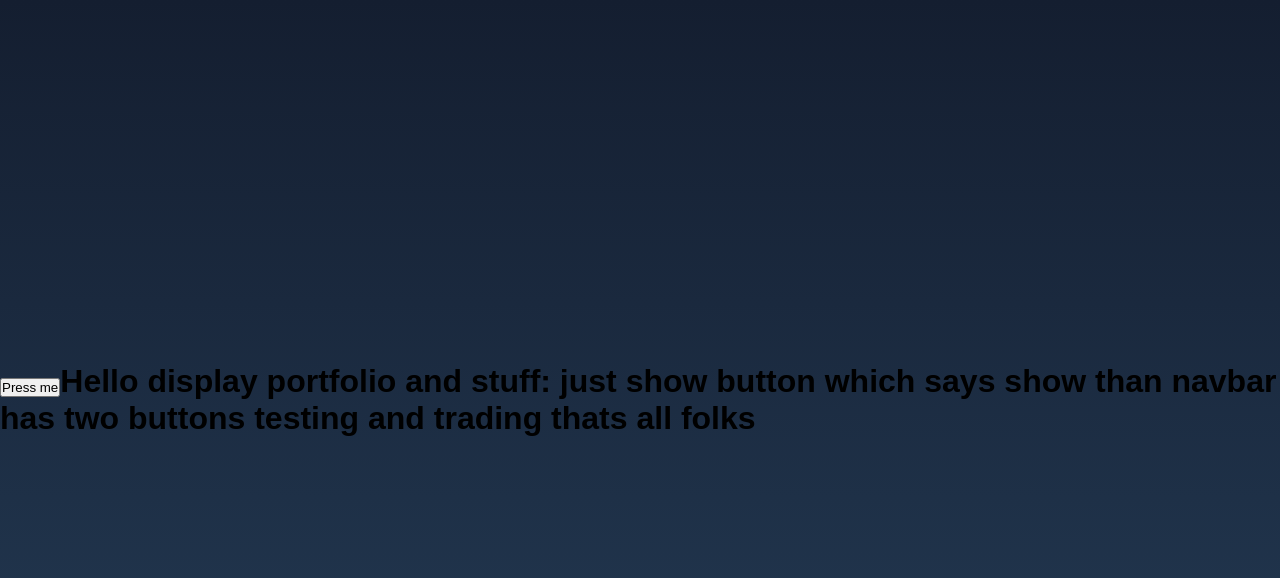
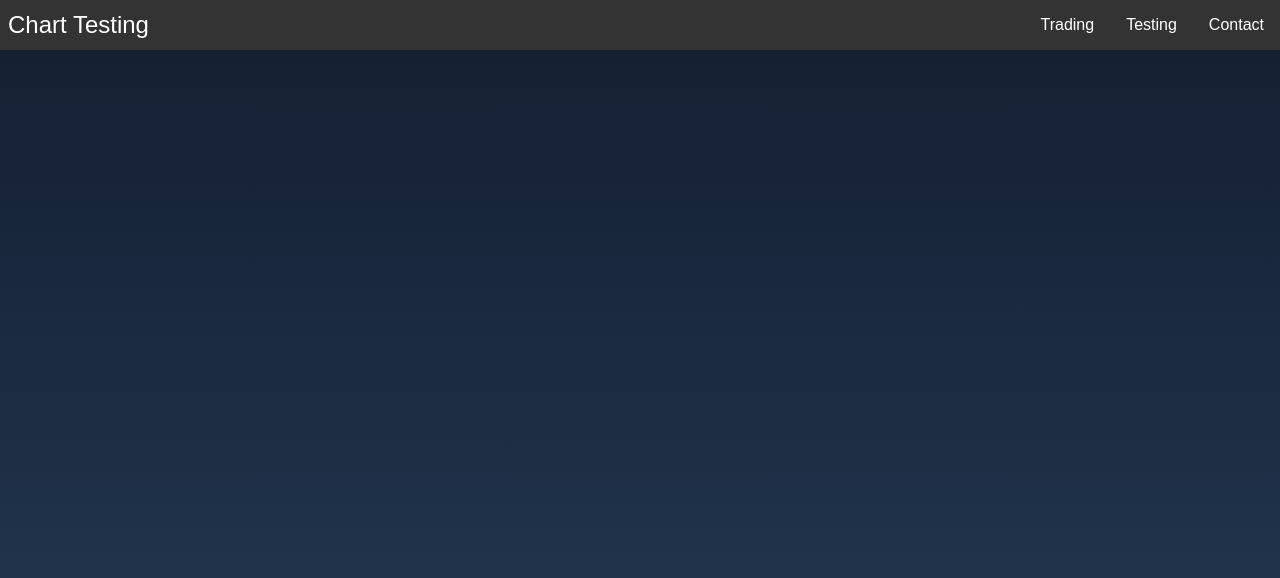
Before and after one commit to harryodendaal/chartTestingFrontend, a Next.js app: page / in a window 1280 px wide. Shown: the top 578 px of the page. Built offline with nearby package versions, Linux system fonts and the light colour scheme; sample sign-in values are in the browser's storage.

Commit message:
navbar version 1 made

```diff
--- /dev/null
+++ b/components/Navbar/Navbar.module.css
@@ -0,0 +1,89 @@
+.navbar {
+	display: flex;
+	position: relative;
+	justify-content: space-between;
+	align-items: center;
+	background-color: #333;
+	color: white;
+}
+
+.brand_title {
+	font-size: 1.5rem;
+	margin: 0.5rem;
+}
+
+.navbar_links {
+	height: 100%;
+}
+
+.navbar_links ul {
+	display: flex;
+	margin: 0;
+	padding: 0;
+}
+
+.navbar_links li {
+	list-style: none;
+}
+
+.navbar_links li a {
+	display: block;
+	text-decoration: none;
+	color: white;
+	padding: 1rem;
+}
+
+.navbar_links li:hover {
+	background-color: #555;
+}
+
+.toggle_button {
+	position: absolute;
+	top: 0.75rem;
+	right: 1rem;
+	display: none;
+	flex-direction: column;
+	justify-content: space-between;
+	width: 30px;
+	height: 21px;
+}
+
+.toggle_button .bar {
+	height: 3px;
+	width: 100%;
+	background-color: white;
+	border-radius: 10px;
+}
+
+/* @media (max-width: 800px) {
+	.navbar {
+		flex-direction: column;
+		align-items: flex-start;
+	}
+
+	.toggle_button {
+		display: flex;
+	}
+
+	.navbar_links {
+		display: none;
+		width: 100%;
+	}
+
+	.navbar_links ul {
+		width: 100%;
+		flex-direction: column;
+	}
+
+	.navbar_links ul li {
+		text-align: center;
+	}
+
+	.navbar_links ul li a {
+		padding: 0.5rem 1rem;
+	}
+
+	.navbar_links.active {
+		display: flex;
+	}
+} */
--- /dev/null
+++ b/components/Navbar/Navbar.tsx
@@ -0,0 +1,32 @@
+import React, { useEffect, useState } from "react";
+import styles from "./Navbar.module.css";
+
+interface NavbarProps {}
+
+export const Navbar: React.FC<NavbarProps> = ({}) => {
+	return (
+		<>
+			<nav className={styles.navbar}>
+				<div className={styles.brand_title}>Chart Testing</div>
+				<a href="#" className={styles.toggle_button}>
+					<span className={styles.bar}></span>
+					<span className={styles.bar}></span>
+					<span className={styles.bar}></span>
+				</a>
+				<div className={styles.navbar_links}>
+					<ul>
+						<li>
+							<a href="#">Trading</a>
+						</li>
+						<li>
+							<a href="#">Testing</a>
+						</li>
+						<li>
+							<a href="#">Contact</a>
+						</li>
+					</ul>
+				</div>
+			</nav>
+		</>
+	);
+};
--- /dev/null
+++ b/hooks/useCheckHaveSignedIn.tsx
@@ -0,0 +1,4 @@
+export default function useCheckSignedHaveIn() {
+	const email = localStorage.getItem("user");
+	return [email];
+}
--- a/package.json
+++ b/package.json
@@ -8,6 +8,10 @@
     "type-check": "tsc"
   },
   "dependencies": {
+    "@fortawesome/fontawesome-svg-core": "^1.2.34",
+    "@fortawesome/free-brands-svg-icons": "^5.15.2",
+    "@fortawesome/free-solid-svg-icons": "^5.15.2",
+    "@fortawesome/react-fontawesome": "^0.1.14",
     "@types/yup": "^0.29.11",
     "axios": "^0.21.1",
     "formik": "^2.2.6",
--- a/pages/index.tsx
+++ b/pages/index.tsx
@@ -1,10 +1,22 @@
-import React, { useState, useEffect } from "react";
+import React, { useEffect, useState } from "react";
 import axiosInstance from "../api/api";
 import { useRouter } from "next/router";
+import useCheckSignedHaveIn from "../hooks/useCheckHaveSignedIn";
+import { Navbar } from "../components/Navbar/Navbar";
 interface indexProps {}
 
 const index: React.FC<indexProps> = ({}) => {
 	const router = useRouter();
+
+	const [email, setEmail] = useState<string | null>();
+
+	useEffect(() => {
+		const [email] = useCheckSignedHaveIn();
+		if (!email) {
+			router.push("/signin");
+		}
+		setEmail(email);
+	}, []);
 
 	const logout = () => {
 		console.log("hello");
@@ -19,11 +31,13 @@ const index: React.FC<indexProps> = ({}) => {
 	};
 
 	return (
-		<h1>
+		<>
+			<Navbar />
+			{/* <h1>Hello {email}</h1>
 			<button onClick={logout}>Press me</button>
 			Hello display portfolio and stuff: just show button which says show than
-			navbar has two buttons testing and trading thats all folks
-		</h1>
+			navbar has two buttons testing and trading thats all folks */}
+		</>
 	);
 };
 
--- a/pages/signin.tsx
+++ b/pages/signin.tsx
@@ -37,6 +37,8 @@ const signin: React.FC<signinProps> = ({}) => {
 							axiosInstance.defaults.headers["Authorization"] =
 								"JWT " + localStorage.getItem("access_token");
 
+							// set user email in localstorage aswell
+							localStorage.setItem("user", data.email);
 							router.push("/");
 						});
 				}}
--- a/styles/styles.css
+++ b/styles/styles.css
@@ -8,11 +8,5 @@
 body {
 	width: 100%;
 	height: 100vh;
-	display: flex;
-	align-items: center;
-	justify-content: center;
 	background: linear-gradient(#141e30, #243b55);
 }
-a {
-	overflow: hidden;
-}
```
Also changed, not shown: components/TextInput/TextInput.module.scss (+8 -0 lines), 1 other file (tests, documents, lock files or other folders).
